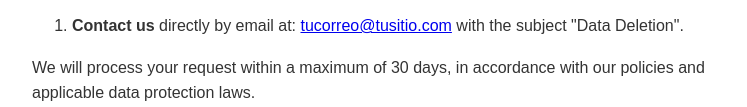
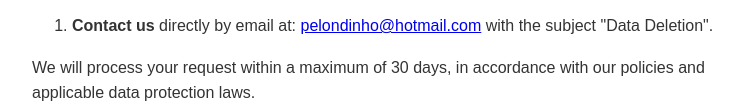
Before and after one commit to erick-diaz-dessin/eclosion, a plain HTML site: page data-deletion.html in a window 1280 px wide. Shown: the part 218-325 px from the top of the page, without its empty margins (258-1005 px from the left). Drawn offline with Linux system fonts and the light colour scheme.

Commit message:
correct e-mail in data deletio policy

```diff
--- a/data-deletion.html
+++ b/data-deletion.html
@@ -26,7 +26,7 @@
   </p>
   <ol>
     <li>
-      <strong>Contact us</strong> directly by email at: <a href="mailto:pelondinho@hotmail.com">tucorreo@tusitio.com</a>
+      <strong>Contact us</strong> directly by email at: <a href="mailto:pelondinho@hotmail.com">pelondinho@hotmail.com</a>
       with the subject "Data Deletion".
     </li>
   </ol>
```
